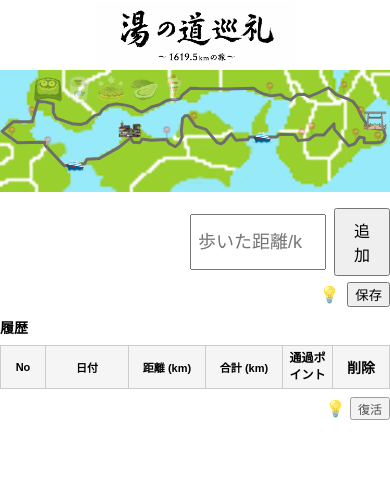
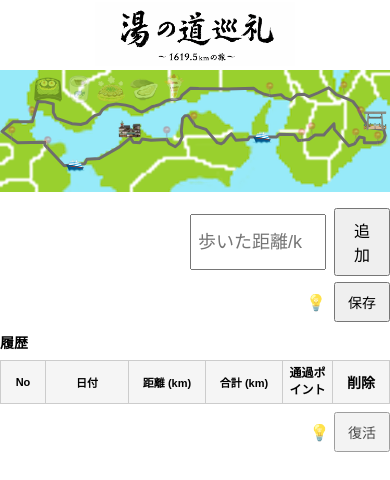
Before and after one commit to some23time-netizen/yunomichi, a plain HTML site: page index.html in a window 390 px wide. Drawn offline with Linux system fonts and the light colour scheme.

Commit message:
Add files via upload

```diff
--- a/index.html
+++ b/index.html
@@ -1,4 +1,3 @@
-
 <!DOCTYPE html>
 <html lang="ja">
 <head>
@@ -258,16 +257,54 @@ cursor: pointer;
   /* 画面余白を消す → 地図を横いっぱいに */
   body {
     padding: 0;
+    overflow-x: hidden;
   }
 
-body {
-  overflow-x: hidden;
+  .map-wrapper {
+    width: 100vw;                 /* 画面幅いっぱい */
+    max-width: none;              /* PC用制限を解除 */
+    margin-left: 50%;
+    transform: translateX(-50%);  /* 完全中央寄せ */
+  }
+
+  /* ===== 操作ボタン（追加・保存）を押しやすく ===== */
+
+/* 行は左基準にする */
+.controls-row {
+  justify-content: flex-start;
 }
-.map-wrapper {
-  width: 100vw;                 /* 画面幅いっぱい */
-  max-width: none;              /* PC用制限を解除 */
-  margin-left: 50%;
-  transform: translateX(-50%);  /* 完全中央寄せ */
+
+/* 操作エリアを左に寄せ、折り返しを防ぐ */
+.controls-right {
+  display: flex;
+  flex-wrap: nowrap;
+  align-items: center;
+  width: auto;            /* 固定200pxを解除 */
+  padding-left: 12px;     /* ← 左に寄せる */
+  padding-right: 0;       /* ← 右余白は使わない */
+  gap: 10px;              /* 指で押しやすい間隔 */
+}
+
+  /* 入力欄 */
+  #inputKm {
+    width: 140px;
+    height: 44px;
+    font-size: 18px;
+  }
+
+  /* 追加ボタン（主役） */
+  #addBtn {
+    font-size: 16px;
+    padding: 10px 16px;
+  }
+
+  /* 保存・復活（脇役） */
+  #saveBtn,
+  #loadBtn {
+    font-size: 14px;
+    padding: 8px 12px;
+  }
+
 }
 
   /* タイトルと地図の距離 */
```
